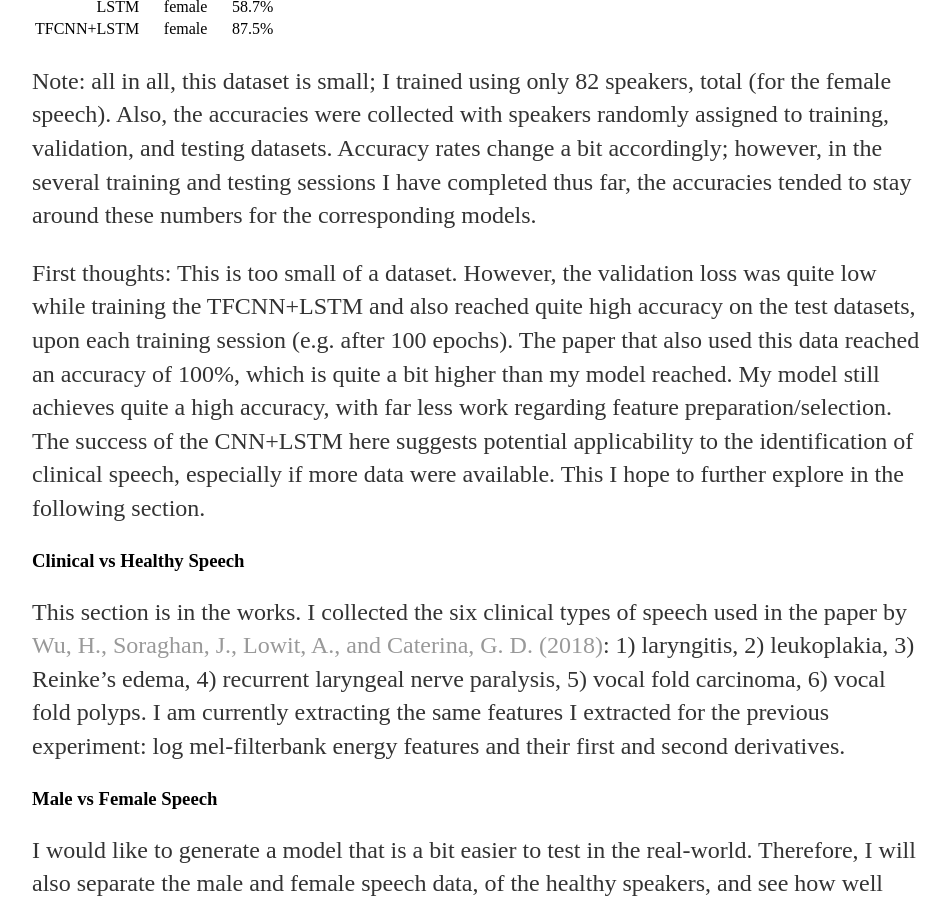
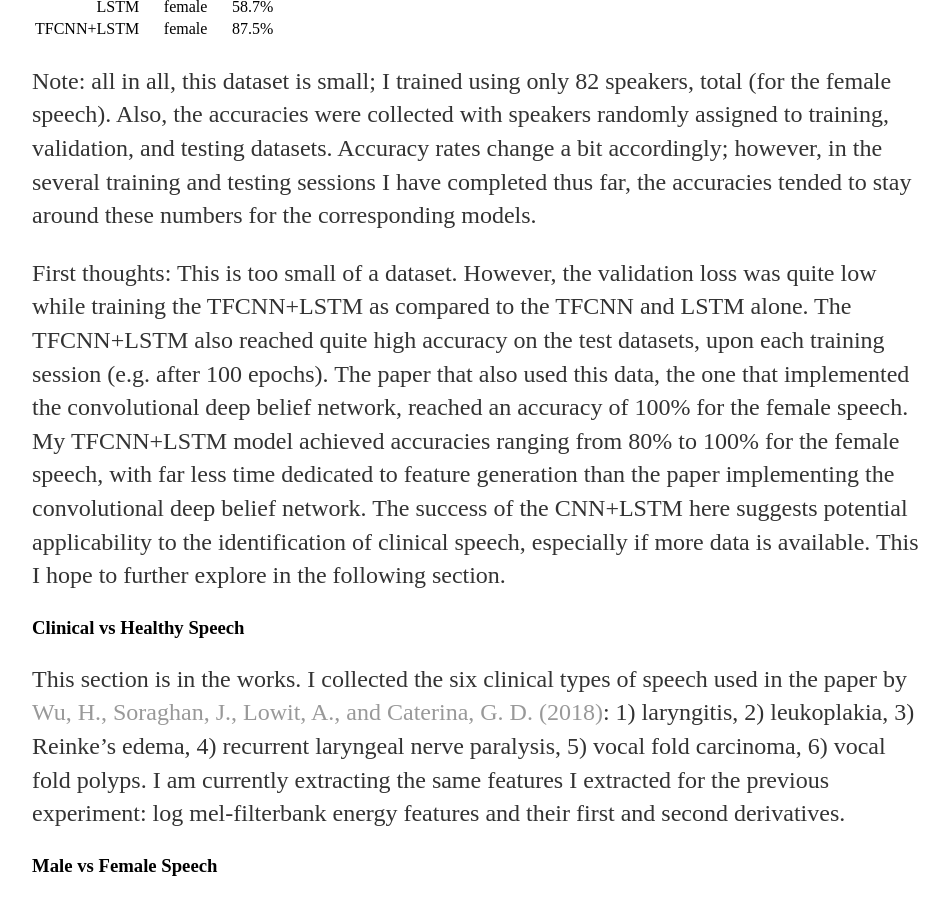
Before and after one commit to a-n-rose/a-n-rose.github.io, a Jekyll site: the page built from _posts/2018-12-3-prepping-speech-CNN-and-LSTM.md, in a window 1280 px wide and 900 px high, scrolled down 3775 px. Shown: the whole window, without its empty margins (160-1109 px from the left). Built offline with Jekyll 4.4.1, drawn with Linux system fonts in a browser that asks for light colours.

Commit message:
added to results

```diff
--- a/_posts/2018-12-3-prepping-speech-CNN-and-LSTM.md
+++ b/_posts/2018-12-3-prepping-speech-CNN-and-LSTM.md
@@ -90,7 +90,7 @@ I will expand on this section soon. Briefly, I have found the CNN+LSTM, specific
 
 Note: all in all, this dataset is small; I trained using only 82 speakers, total (for the female speech). Also, the accuracies were collected with speakers randomly assigned to training, validation, and testing datasets. Accuracy rates change a bit accordingly; however, in the several training and testing sessions I have completed thus far, the accuracies tended to stay around these numbers for the corresponding models.
 
-First thoughts: This is too small of a dataset. However, the validation loss was quite low while training the TFCNN+LSTM and also reached quite high accuracy on the test datasets, upon each training session (e.g. after 100 epochs). The paper that also used this data reached an accuracy of 100%, which is quite a bit higher than my model reached. My model still achieves quite a high accuracy, with far less work regarding feature preparation/selection. The success of the CNN+LSTM here suggests potential applicability to the identification of clinical speech, especially if more data were available. This I hope to further explore in the following section.
+First thoughts: This is too small of a dataset. However, the validation loss was quite low while training the TFCNN+LSTM as compared to the TFCNN and LSTM alone. The TFCNN+LSTM also reached quite high accuracy on the test datasets, upon each training session (e.g. after 100 epochs). The paper that also used this data, the one that implemented the convolutional deep belief network, reached an accuracy of 100% for the female speech. My TFCNN+LSTM model achieved accuracies ranging from 80% to 100% for the female speech, with far less time dedicated to feature generation than the paper implementing the convolutional deep belief network. The success of the CNN+LSTM here suggests potential applicability to the identification of clinical speech, especially if more data is available. This I hope to further explore in the following section.
 
 ### Clinical vs Healthy Speech
 
```
